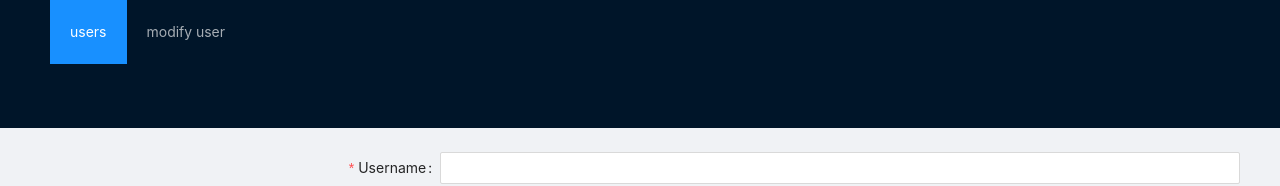
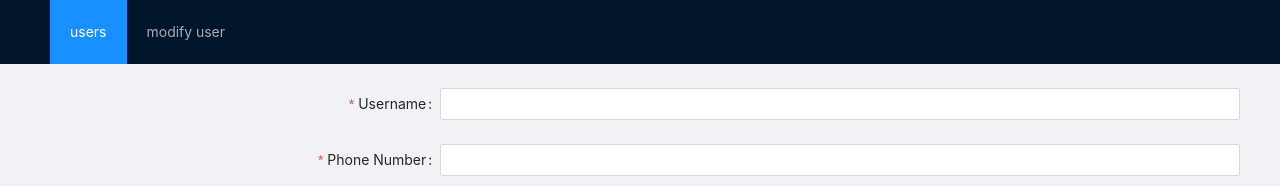
Before and after one commit to mina-adibe/user_management, a React (Create React App) app: page /ModifyUses in a window 1280 px wide. Shown: the top 186 px of the page. Built offline with nearby package versions, Linux system fonts and the light colour scheme; no server answers; what redux-immutable-state-invariant would draw is missing.

Commit message:
fix style issue

```diff
--- a/src/component/ModifyUser/modifyUses.js
+++ b/src/component/ModifyUser/modifyUses.js
@@ -93,7 +93,6 @@ const ModifyUses = (props) => {
   return (
     <>
       <Layout className="site-layout">
-        <Header className="site-layout-background" style={{ padding: 0 }} />
         <Content style={{ margin: "0 16px" }}>
           <div
             className="site-layout-background"
```
